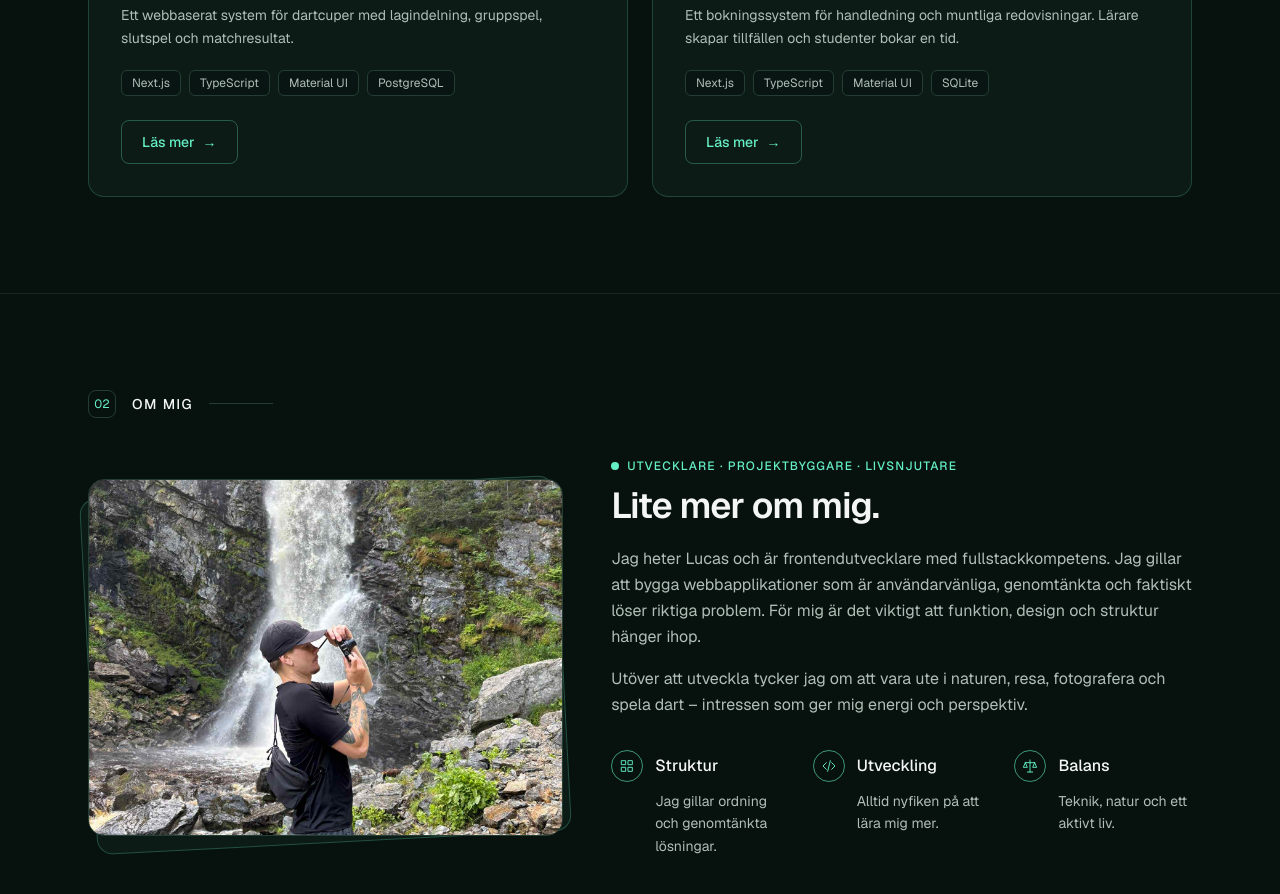
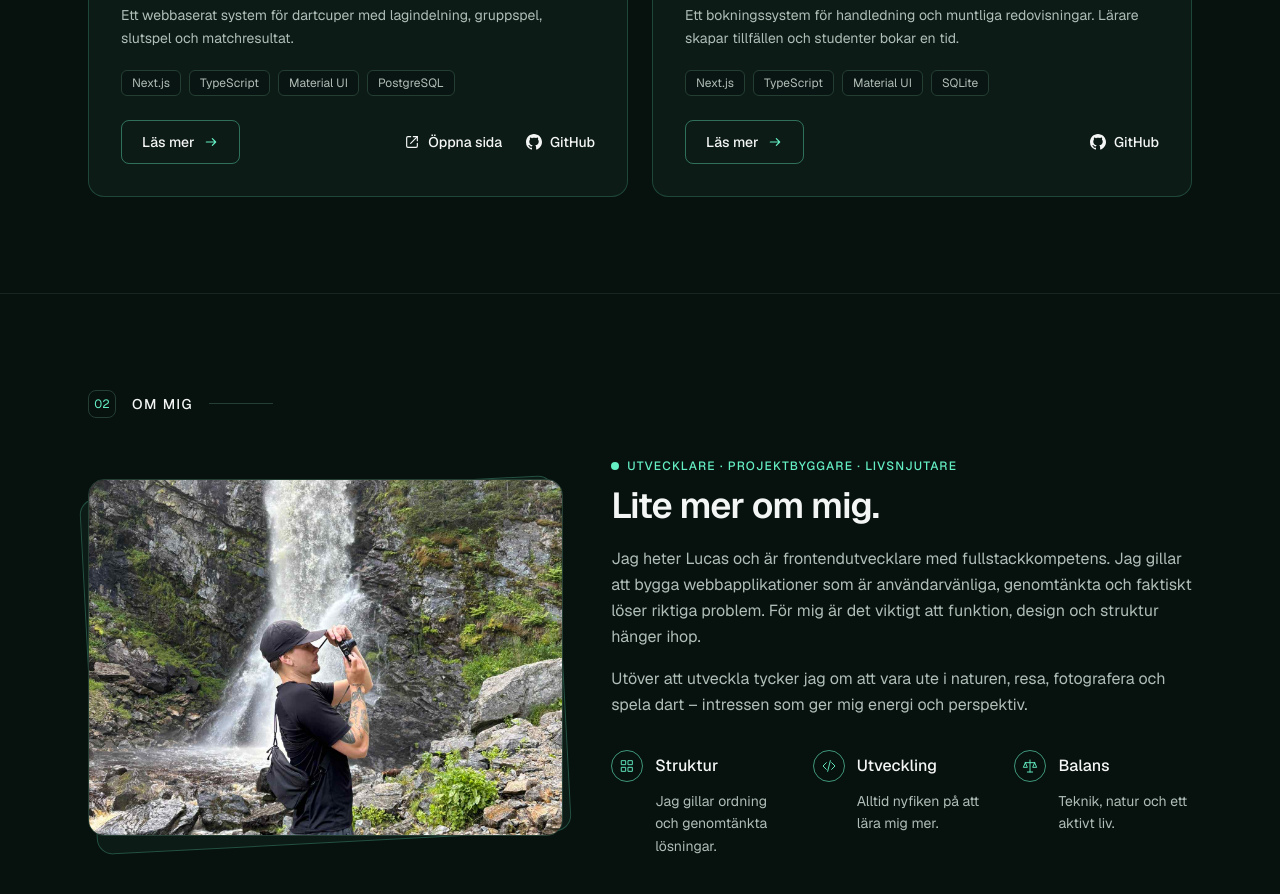
Before and after one commit to HanssonLucas/portfolio, a Next.js app: page / in a window 1280 px wide. Shown: the part 1300-2194 px from the top of the page. Built offline with nearby package versions, Linux system fonts and the light colour scheme.

Commit message:
feat: add live and source links to projects

```diff
--- a/src/features/home/components/FeaturedProjectsSection.tsx
+++ b/src/features/home/components/FeaturedProjectsSection.tsx
@@ -3,6 +3,7 @@ import Link from "next/link";
 import { PageContainer } from "@/components/layout/PageContainer";
 import { ProjectGallery } from "@/features/projects/components/ProjectGallery";
 import { projects } from "@/features/projects/data/projects";
+import { ProjectLinks } from "@/features/projects/components/ProjectLinks";
 
 export function FeaturedProjectsSection() {
   return (
@@ -85,15 +86,30 @@ export function FeaturedProjectsSection() {
                     </li>
                   ))}
                 </ul>{" "}
-                <div className="mt-6">
+                <div className="mt-6 flex flex-wrap items-center justify-between gap-x-5 gap-y-3">
                   <Link
                     href={`/project/${project.id}`}
                     aria-label={`Läs mer om ${project.name}`}
-                    className="inline-flex min-h-11 items-center justify-center gap-2 rounded-lg border border-accent/30 px-5 py-2.5 text-sm font-medium text-accent transition-colors hover:border-accent/60 hover:bg-accent/10"
+                    className="inline-flex min-h-11 items-center justify-center gap-2 rounded-lg border border-accent/40 px-5 py-2.5 text-sm font-medium text-foreground transition-colors hover:border-accent hover:bg-accent/5 hover:text-accent"
                   >
-                    Läs mer
-                    <span aria-hidden="true">→</span>
+                    <span>Läs mer</span>
+
+                    <svg
+                      aria-hidden="true"
+                      focusable="false"
+                      viewBox="0 0 24 24"
+                      fill="none"
+                      stroke="currentColor"
+                      strokeWidth="1.75"
+                      strokeLinecap="round"
+                      strokeLinejoin="round"
+                      className="size-4 shrink-0 text-accent"
+                    >
+                      <path d="M5 12h14m-5-5 5 5-5 5" />
+                    </svg>
                   </Link>
+
+                  <ProjectLinks name={project.name} links={project.links} />
                 </div>
               </div>
             </article>
--- a/src/features/projects/components/ProjectDetails.tsx
+++ b/src/features/projects/components/ProjectDetails.tsx
@@ -4,6 +4,7 @@ import { PageContainer } from "@/components/layout/PageContainer";
 import type { Project } from "@/features/projects/data/projects";
 import { ProjectGallery } from "./ProjectGallery";
 import { ProjectStory } from "./ProjectStory";
+import { ProjectLinks } from "./ProjectLinks";
 
 type ProjectDetailsProps = {
   project: Project;
@@ -57,6 +58,9 @@ export function ProjectDetails({ project }: ProjectDetailsProps) {
               </li>
             ))}
           </ul>
+          <div className="mt-6">
+            <ProjectLinks name={project.name} links={project.links} />
+          </div>
         </header>
 
         <section
--- /dev/null
+++ b/src/features/projects/components/ProjectLinks.tsx
@@ -0,0 +1,64 @@
+import type { Project } from "@/features/projects/data/projects";
+
+type ProjectLinksProps = {
+  name: Project["name"];
+  links: Project["links"];
+};
+
+export function ProjectLinks({ name, links }: ProjectLinksProps) {
+  if (!links.live && !links.github) return null;
+
+  return (
+    <div className="flex flex-wrap items-center gap-x-6 gap-y-2">
+      {links.live && (
+        <a
+          href={links.live}
+          target="_blank"
+          rel="noopener noreferrer"
+          aria-label={`Öppna sida för ${name} i en ny flik`}
+          className="inline-flex min-h-11 items-center gap-2 rounded text-sm font-medium text-foreground transition-colors hover:text-accent"
+        >
+          <svg
+            aria-hidden="true"
+            focusable="false"
+            viewBox="0 0 24 24"
+            fill="none"
+            stroke="currentColor"
+            strokeWidth="1.75"
+            strokeLinecap="round"
+            strokeLinejoin="round"
+            className="size-4 shrink-0"
+          >
+            <path d="M14 4h6v6" />
+            <path d="m20 4-10 10" />
+            <path d="M10 4H6a2 2 0 0 0-2 2v12a2 2 0 0 0 2 2h12a2 2 0 0 0 2-2v-4" />
+          </svg>
+
+          <span>Öppna sida</span>
+        </a>
+      )}
+
+      {links.github && (
+        <a
+          href={links.github}
+          target="_blank"
+          rel="noopener noreferrer"
+          aria-label={`Visa koden för ${name} på GitHub i en ny flik`}
+          className="inline-flex min-h-11 items-center gap-2 rounded text-sm font-medium text-foreground transition-colors hover:text-accent"
+        >
+          <svg
+            aria-hidden="true"
+            focusable="false"
+            viewBox="0 0 16 16"
+            fill="currentColor"
+            className="size-4 shrink-0"
+          >
+            <path d="M6.766 11.328c-2.063-.25-3.516-1.734-3.516-3.656 0-.781.281-1.625.75-2.188-.203-.515-.172-1.609.063-2.062.625-.078 1.468.25 1.968.703.594-.187 1.219-.281 1.985-.281.765 0 1.39.094 1.953.265.484-.437 1.344-.765 1.969-.687.218.422.25 1.515.046 2.047.5.593.766 1.39.766 2.203 0 1.922-1.453 3.375-3.547 3.64.531.344.89 1.094.89 1.954v1.625c0 .468.391.734.86.547C13.781 14.359 16 11.53 16 8.03 16 3.61 12.406 0 7.984 0 3.563 0 0 3.61 0 8.031a7.88 7.88 0 0 0 5.172 7.422c.422.156.828-.125.828-.547v-1.25c-.219.094-.5.156-.75.156-1.031 0-1.64-.562-2.078-1.609-.172-.422-.36-.672-.719-.719-.187-.015-.25-.093-.25-.187 0-.188.313-.328.625-.328.453 0 .844.281 1.25.86.313.452.64.655 1.031.655s.641-.14 1-.5c.266-.265.47-.5.657-.656" />
+          </svg>
+
+          <span>GitHub</span>
+        </a>
+      )}
+    </div>
+  );
+}
--- a/src/features/projects/data/projects.ts
+++ b/src/features/projects/data/projects.ts
@@ -13,6 +13,10 @@ export const projects = [
     imageAlt:
       "Pasd'Arts startsida med introduktion och möjlighet att skapa en cup.",
     technologies: ["Next.js", "TypeScript", "Material UI", "PostgreSQL"],
+    links: {
+      live: "https://pasdart.vercel.app/",
+      github: "https://github.com/HanssonLucas/Pasdart",
+    },
     details: [
       {
         id: "background",
@@ -94,6 +98,10 @@ export const projects = [
     imageAlt:
       "Samspels startsida med rubriken Mer tid för handledning. Mindre bokningskrångel.",
     technologies: ["Next.js", "TypeScript", "Material UI", "SQLite"],
+    links: {
+      live: "",
+      github: "https://github.com/HanssonLucas/school-booking-system",
+    },
     details: [
       {
         id: "background",
```
